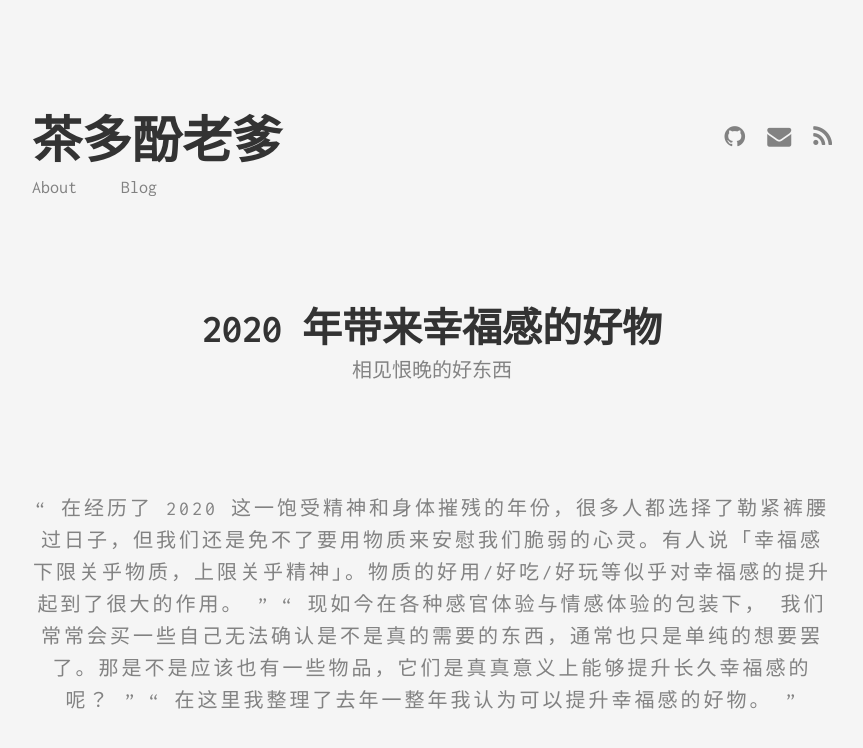
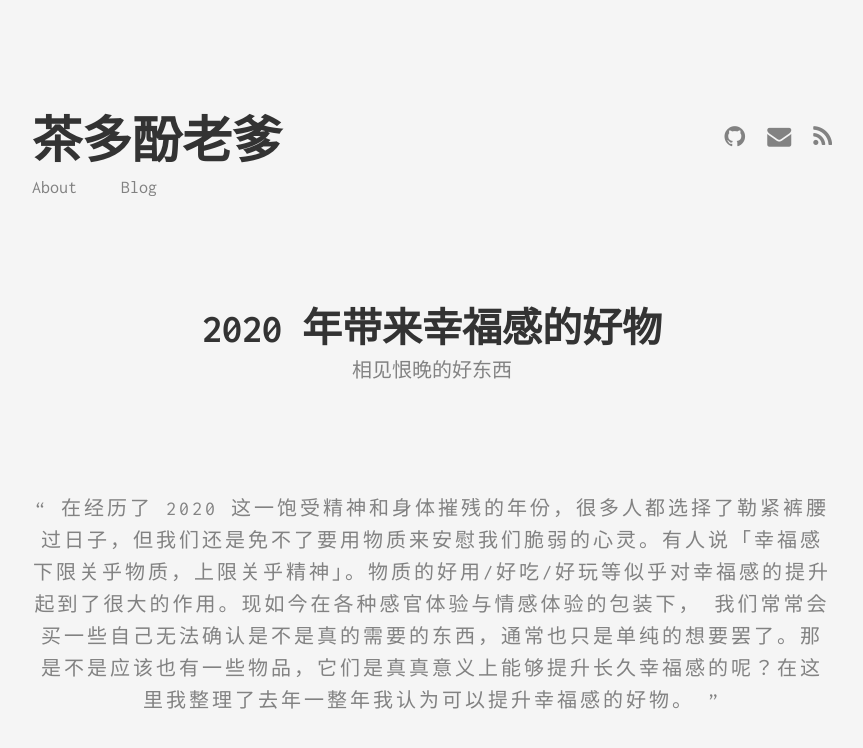
Before and after one commit to TeaPoly/TeaPoly.github.io, a Jekyll site: the page built from _posts/2021-01-07-goods.markdown, in a window 1280 px wide and 900 px high, cut to the strip 0-763 px from the top of the window. Shown: the top 748 px of the strip, without its empty margins (208-1071 px from the left). Built offline with Jekyll 4.4.1, drawn with Linux system fonts in a browser that asks for light colours.

Commit message:
[Add] Add new article.

```diff
--- a/_posts/2021-01-07-goods.markdown
+++ b/_posts/2021-01-07-goods.markdown
@@ -7,11 +7,7 @@ categories: [life]
 ---
 
 
-> 在经历了 2020 这一饱受精神和身体摧残的年份，很多人都选择了勒紧裤腰过日子，但我们还是免不了要用物质来安慰我们脆弱的心灵。有人说「幸福感下限关乎物质，上限关乎精神」。物质的好用/好吃/好玩等似乎对幸福感的提升起到了很大的作用。
->
-> 现如今在各种感官体验与情感体验的包装下， 我们常常会买一些自己无法确认是不是真的需要的东西，通常也只是单纯的想要罢了。那是不是应该也有一些物品，它们是真真意义上能够提升长久幸福感的呢？
->
-> 在这里我整理了去年一整年我认为可以提升幸福感的好物。
+> 在经历了 2020 这一饱受精神和身体摧残的年份，很多人都选择了勒紧裤腰过日子，但我们还是免不了要用物质来安慰我们脆弱的心灵。有人说「幸福感下限关乎物质，上限关乎精神」。物质的好用/好吃/好玩等似乎对幸福感的提升起到了很大的作用。现如今在各种感官体验与情感体验的包装下， 我们常常会买一些自己无法确认是不是真的需要的东西，通常也只是单纯的想要罢了。那是不是应该也有一些物品，它们是真真意义上能够提升长久幸福感的呢？在这里我整理了去年一整年我认为可以提升幸福感的好物。
 
 ![1](https://i.imgur.com/gpEjQHX.jpg)
 
```
